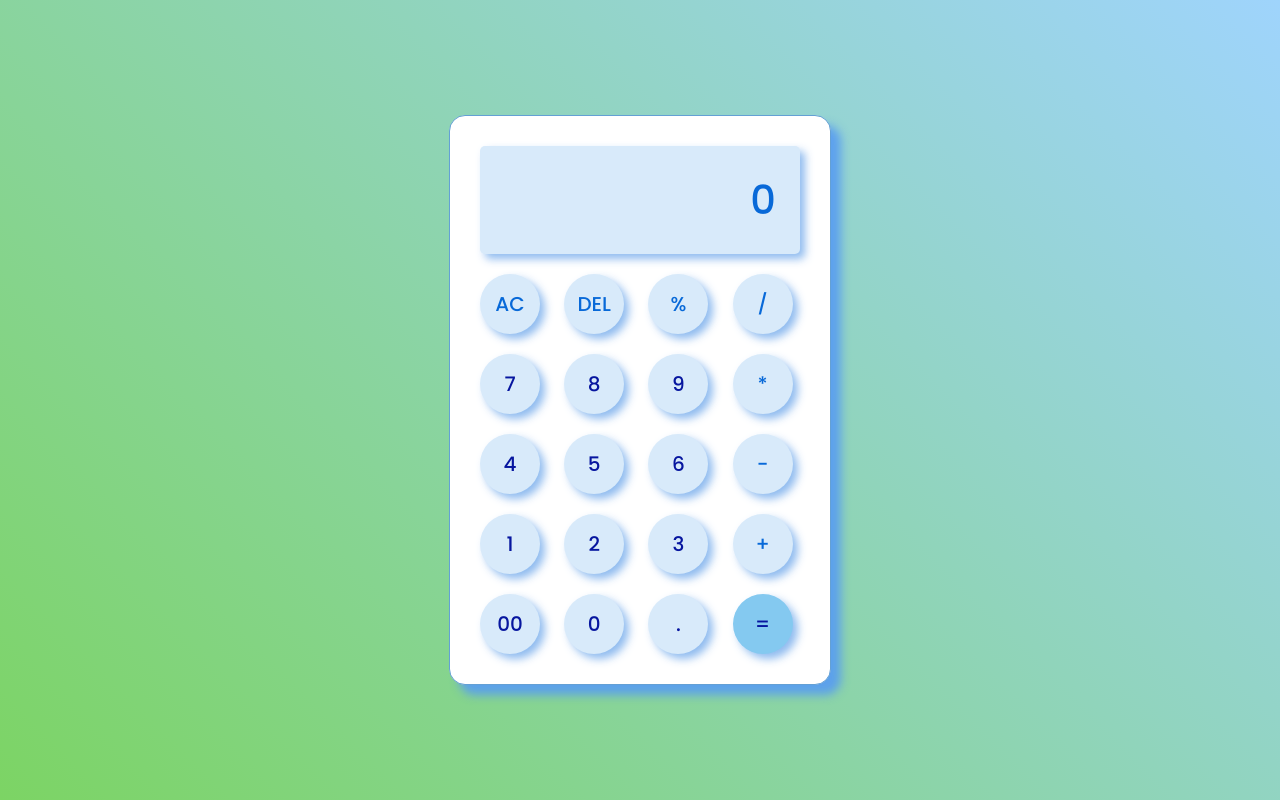
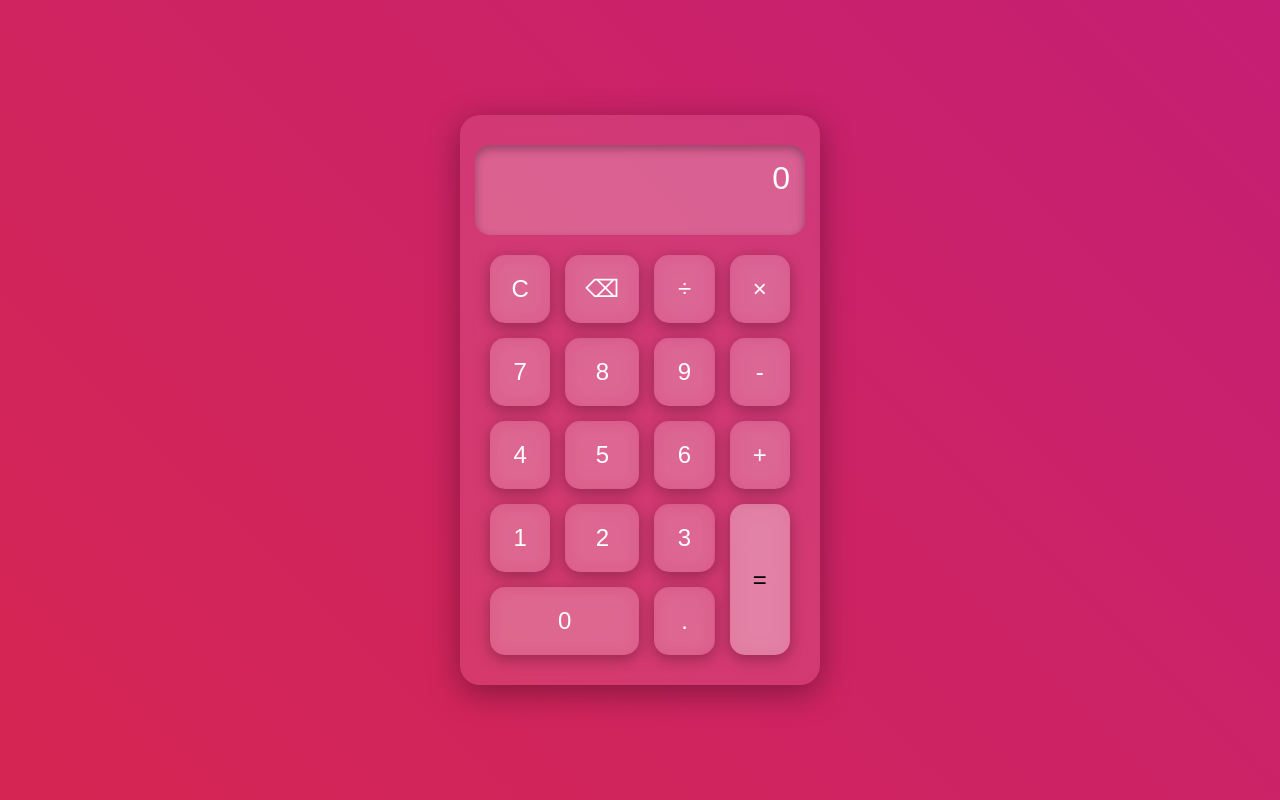
Before and after one commit to Ayyubansari2003/simple-calculator, a plain HTML site: page index.html in a window 1280 px wide. Drawn offline with Linux system fonts and the light colour scheme.

Commit message:
redesign

```diff
--- a/index.html
+++ b/index.html
@@ -3,41 +3,36 @@
 <head>
     <meta charset="UTF-8">
     <meta name="viewport" content="width=device-width, initial-scale=1.0">
-    <title>Calculator</title>
-    <link rel="stylesheet" href="./style.css">
+    <title>Aesthetic 3D Calculator</title>
+    <link rel="stylesheet" href="../style.css">
+
 </head>
 <body>
     <div class="calculator">
-        <input type="text" placeholder="0" id="inputbox">
-        <div>
-            <button class="operator">AC</button>
-            <button class="operator">DEL</button>
-            <button class="operator">%</button>
-            <button class="operator">/</button>
-        </div>
-        <div>
-            <button>7</button>
-            <button>8</button>
-            <button>9</button>
-            <button class="operator">*</button>
-        </div>
-        <div>
-            <button>4</button>
-            <button>5</button>
-            <button>6</button>
-            <button class="operator">-</button>
-        </div>
-        <div>
-            <button>1</button>
-            <button>2</button>
-            <button>3</button>
-            <button class="operator">+</button>
-        </div>
-        <div>
-            <button>00</button>
-            <button>0</button>
-            <button>.</button>
-            <button class="equalbtn">=</button>
+        <div class="display" id="display">0</div>
+        <div class="buttons">
+            <button class="btn" data-value="C">C</button>
+            <button class="btn" data-value="DEL">&#x232B;</button>
+            <button class="btn" data-value="/">&divide;</button>
+            <button class="btn" data-value="*">&times;</button>
+
+            <button class="btn" data-value="7">7</button>
+            <button class="btn" data-value="8">8</button>
+            <button class="btn" data-value="9">9</button>
+            <button class="btn" data-value="-">-</button>
+
+            <button class="btn" data-value="4">4</button>
+            <button class="btn" data-value="5">5</button>
+            <button class="btn" data-value="6">6</button>
+            <button class="btn" data-value="+">+</button>
+
+            <button class="btn" data-value="1">1</button>
+            <button class="btn" data-value="2">2</button>
+            <button class="btn" data-value="3">3</button>
+            <button class="btn equal" data-value="=">=</button>
+
+            <button class="btn zero" data-value="0">0</button>
+            <button class="btn" data-value=".">.</button>
         </div>
     </div>
 
--- a/script.js
+++ b/script.js
@@ -1,30 +1,27 @@
-let input = document.getElementById('inputbox');
-let buttons = document.querySelectorAll('button');
 
+        const display = document.getElementById('display');
+        const buttons = document.querySelectorAll('.btn');
+        let currentInput = '';
 
-let string = "";
-let arr = Array.from(buttons);
-arr.forEach(button => {
-    button.addEventListener('click', (e) =>{
-        if(e.target.innerHTML == '='){
-            string = eval(string);
-            input.value = string;
-        }
-
-        else if(e.target.innerHTML == 'AC'){
-            string = "";
-            input.value = string;
-        }
-        else if(e.target.innerHTML == 'DEL'){
-            string = string.substring(0, string.length-1);
-            input.value = string;
-        }
-
-        else{
-            string += e.target.innerHTML;
-            input.value = string;
-        }
-
-
-    })
-})
+        buttons.forEach(button => {
+            button.addEventListener('click', () => {
+                const value = button.getAttribute('data-value');
+                if (value === 'C') {
+                    currentInput = '';
+                    display.innerText = '0';
+                } else if (value === 'DEL') {
+                    currentInput = currentInput.slice(0, -1);
+                    display.innerText = currentInput || '0';
+                } else if (value === '=') {
+                    try {
+                        currentInput = eval(currentInput).toString();
+                    } catch {
+                        currentInput = 'Error';
+                    }
+                    display.innerText = currentInput;
+                } else {
+                    currentInput += value;
+                    display.innerText = currentInput;
+                }
+            });
+        });
--- a/style.css
+++ b/style.css
@@ -1,83 +1,90 @@
-@import url('https://fonts.googleapis.com/css2?family=Poppins:wght@500&display=swap');
-
-* {
+        body {
             margin: 0;
             padding: 0;
-    box-sizing: border-box;
-    font-family: "Poppins", sans-serif;
+            height: 100vh;
+            display: flex;
+            justify-content: center;
+            align-items: center;
+            font-family: 'Poppins', sans-serif;
+            background: linear-gradient(45deg, #f09433, #e6683c, #dc2743, #cc2366, #bc1888);
+            background-size: 400% 400%;
+            animation: gradientBG 10s ease infinite;
         }
 
-body {
-    width: 100%;
-    height: 100vh;
-    display: flex;
-    align-items: center;
-    justify-content: center;
-    background-repeat: no-repeat;
-    background: linear-gradient(45deg, #7cd464, #9fd4fc);
+        @keyframes gradientBG {
+            0% { background-position: 0% 50%; }
+            50% { background-position: 100% 50%; }
+            100% { background-position: 0% 50%; }
         }
 
         .calculator {
-    border: 1px solid #717377;
-    padding: 20px;
-    border-radius: 16px;
-    background: #fff;
-    border: 1px solid #64a0d4;
-    box-shadow: 10px 10px 10px rgba(89, 157, 240, 0.927);
+            background: rgba(255, 255, 255, 0.1);
+            backdrop-filter: blur(15px);
+            border-radius: 20px;
+            padding: 30px;
+            box-shadow: 0 8px 32px rgba(0,0,0,0.37);
+            display: flex;
+            flex-direction: column;
+            align-items: center;
+            width: 300px;
         }
 
-input {
-    width: 320px;
-    border: none;
-    padding: 24px;
-    margin: 10px;
-    background: #d8eafa;
+        .display {
+            width: 100%;
+            height: 60px;
+            background: rgba(255,255,255,0.2);
+            border-radius: 15px;
             text-align: right;
-    font-size: 40px;
-    cursor: pointer;
-    color: #0869d8;
-    border-radius: 5px;
-    box-shadow: 5px 5px 8px rgba(134, 181, 238, 0.927);
+            padding: 15px;
+            font-size: 2rem;
+            color: #fff;
+            box-shadow: inset 0 4px 10px rgba(0,0,0,0.3);
+            margin-bottom: 20px;
         }
 
-input::placeholder {
-    color: #0869d8;
+        .buttons {
+            display: grid;
+            grid-template-columns: repeat(4, 1fr);
+            gap: 15px;
+            width: 100%;
         }
 
-button {
-    width: 60px;
-    height: 60px;
-    margin: 10px;
-    border-radius: 50%;
-    background: #d8eafa;
-    color: #07169f;
-    font-size: 20px;
+        .btn {
+            background: rgba(255,255,255,0.15);
+            backdrop-filter: blur(10px);
             border: none;
-    font-weight: 500;
+            border-radius: 15px;
+            font-size: 1.5rem;
+            color: white;
+            padding: 20px;
+            box-shadow: 0 4px 15px rgba(0,0,0,0.3);
             cursor: pointer;
-    box-shadow: 5px 5px 8px rgba(134, 181, 238, 0.927);
+            transition: all 0.2s ease;
         }
 
-button:hover {
-    color: #ffffff;
-    background: #469ce8;
+        .btn:hover {
+            transform: translateY(-3px);
+            box-shadow: 0 6px 20px rgba(0,0,0,0.5);
         }
 
-.equalbtn {
-    background: #84c9f0;
+        .btn:active {
+            transform: translateY(2px);
+            box-shadow: inset 0 4px 10px rgba(0,0,0,0.5);
         }
 
-.operator {
-    color: #0869d8;
+        .equal {
+            grid-row: span 2;
+            background: rgba(255, 255, 255, 0.3);
+            color: black;
         }
 
-.operator:hover {
-    color: #ffffff;
-    background: #0c6abd;
+        .zero {
+            grid-column: span 2;
         }
 
-@media (max-width:768px) {
+        @media(max-width: 400px) {
             .calculator {
-        padding: 10px;
+                width: 90%;
+                padding: 20px;
             }
         }
```
Lines whose indentation alone changed are shown as unchanged.
